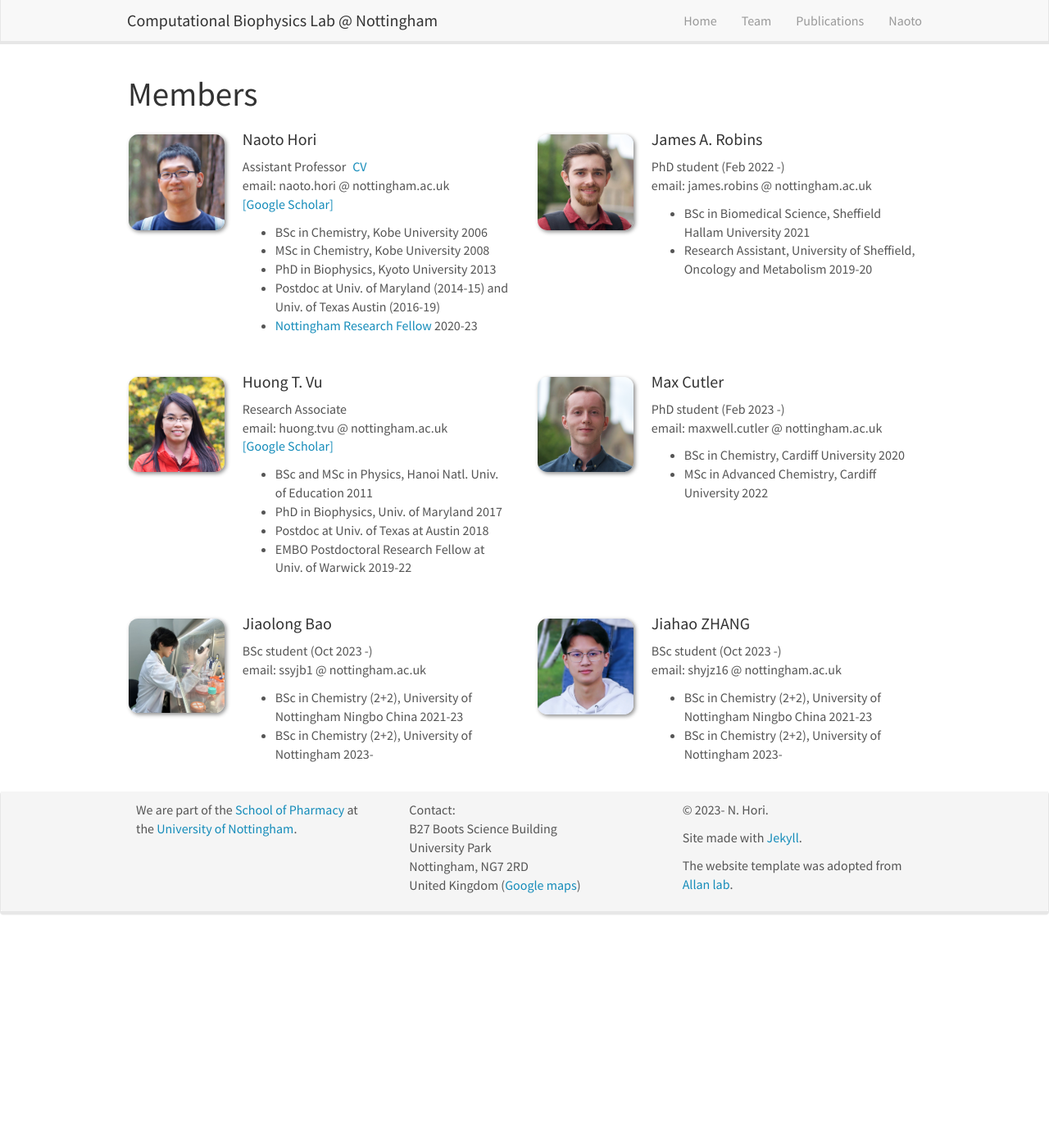
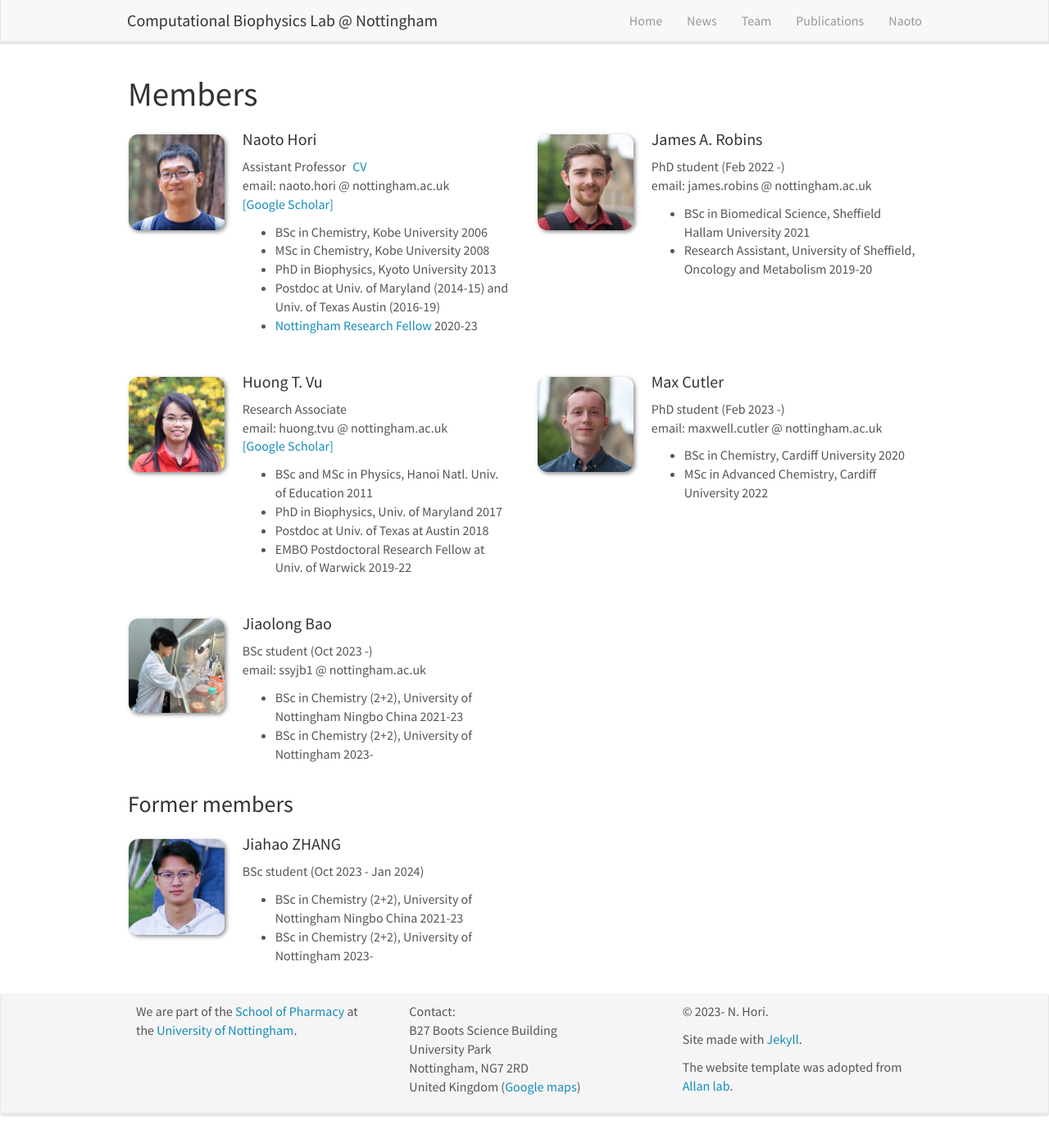
Before and after one commit to Hori-Lab/hori-lab.github.io, a Jekyll site: the page built from _pages/team.md, in a window 1280 px wide and 1384 px high. Shown: the whole window at 82% size. Built offline with Jekyll 4.4.1, drawn with Linux system fonts in a browser that asks for light colours; nearby versions of some CDN libraries.

```diff
--- a/_includes/header.html
+++ b/_includes/header.html
@@ -13,6 +13,7 @@
 	<div class="collapse navbar-collapse" id="navbar-collapse-1">
 	  <ul class="nav navbar-nav navbar-right">
 		<li><a href="{{ site.url }}{{ site.baseurl }}/">Home</a></li>
+		<li><a href="{{ site.url }}{{ site.baseurl }}/allnews">News</a></li>
 		<li><a href="{{ site.url }}{{ site.baseurl }}/team">Team</a></li>
         <!--<li><a href="{{ site.url }}{{ site.baseurl }}/research">Research</a></li>-->
 		<li><a href="{{ site.url }}{{ site.baseurl }}/publications">Publications</a></li>
--- a/_pages/team.md
+++ b/_pages/team.md
@@ -85,3 +85,81 @@ permalink: /team/
 {% if even_odd == 1 %}
 </div>
 {% endif %}
+
+
+### Former members
+
+{% assign number_printed = 0 %}
+{% for member in site.data.alumni %}
+
+{% assign even_odd = number_printed | modulo: 2 %}
+
+{% if even_odd == 0 %}
+<div class="row">
+{% endif %}
+
+<div class="col-sm-6 clearfix">
+  <img src="{{ site.url }}{{ site.baseurl }}/images/teampic/{{ member.photo }}" class="img-responsive" width="25%" style="float: left" />
+
+  <h4>{{ member.name }} </h4>
+
+  {% if member.number_email == 1 %}
+  {% if member.number_scholar == 1 %}
+  {{ member.info }}
+  <br>email: {{ member.email }}
+  <br><a href="{{ member.scholar_link }}" target="_blank">[Google Scholar]</a>
+  {% else %}
+  {{ member.info }}
+  <br>email: {{ member.email }}
+  {% endif %}
+  {% else %}
+  {{ member.info }}
+  {% endif %}
+
+  <ul style="overflow: hidden">
+
+  {% if member.number_educ == 1 %}
+  <li> {{ member.education1 }} </li>
+  {% endif %}
+
+  {% if member.number_educ == 2 %}
+  <li> {{ member.education1 }} </li>
+  <li> {{ member.education2 }} </li>
+  {% endif %}
+
+  {% if member.number_educ == 3 %}
+  <li> {{ member.education1 }} </li>
+  <li> {{ member.education2 }} </li>
+  <li> {{ member.education3 }} </li>
+  {% endif %}
+
+  {% if member.number_educ == 4 %}
+  <li> {{ member.education1 }} </li>
+  <li> {{ member.education2 }} </li>
+  <li> {{ member.education3 }} </li>
+  <li> {{ member.education4 }} </li>
+  {% endif %}
+
+  {% if member.number_educ == 5 %}
+  <li> {{ member.education1 }} </li>
+  <li> {{ member.education2 }} </li>
+  <li> {{ member.education3 }} </li>
+  <li> {{ member.education4 }} </li>
+  <li> {{ member.education5 }} </li>
+  {% endif %}
+
+  </ul>
+</div>
+
+{% assign number_printed = number_printed | plus: 1 %}
+
+{% if even_odd == 1 %}
+</div>
+{% endif %}
+
+{% endfor %}
+
+{% assign even_odd = number_printed | modulo: 2 %}
+{% if even_odd == 1 %}
+</div>
+{% endif %}
```
Also changed, not shown: _data/alumni.yml (added, +17 -0 lines), _data/members.yml (+0 -9 lines), _data/publist.yml (+7 -4 lines), _pages/home.md (+1 -1 lines).
